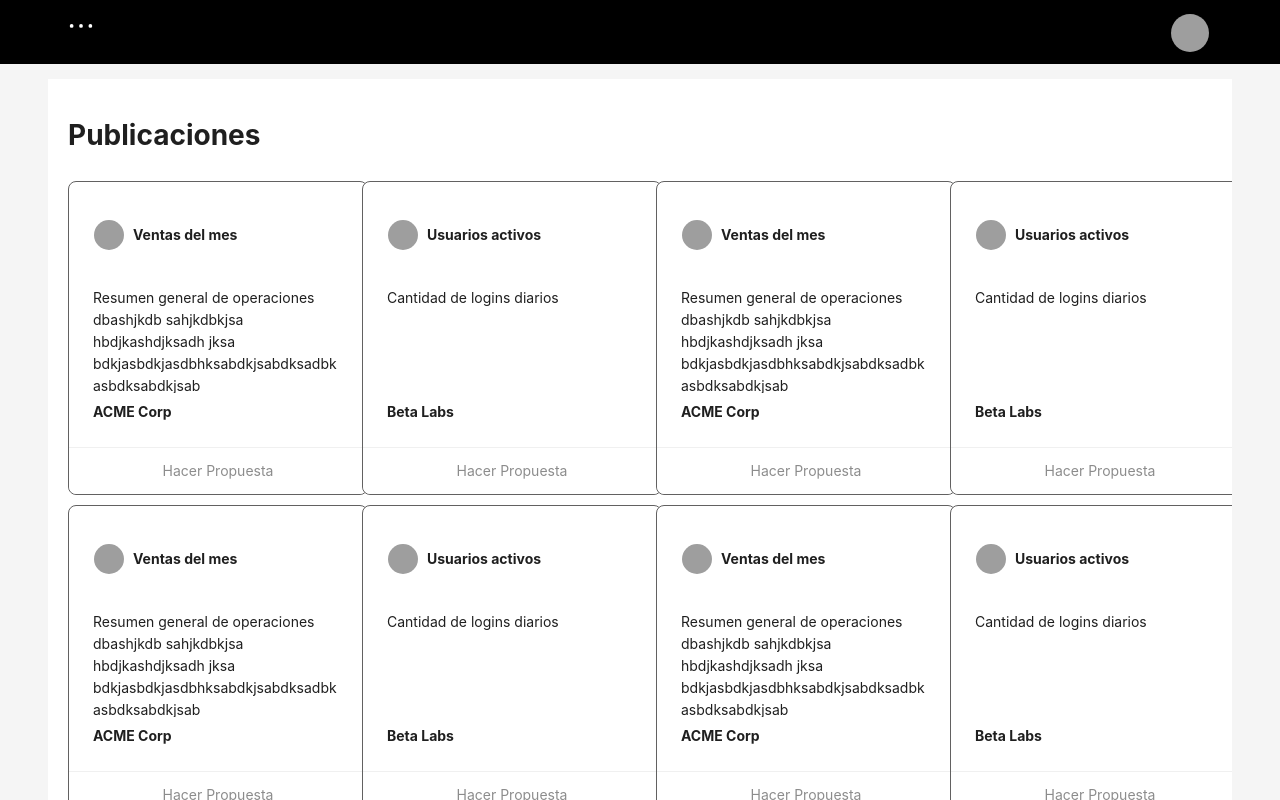
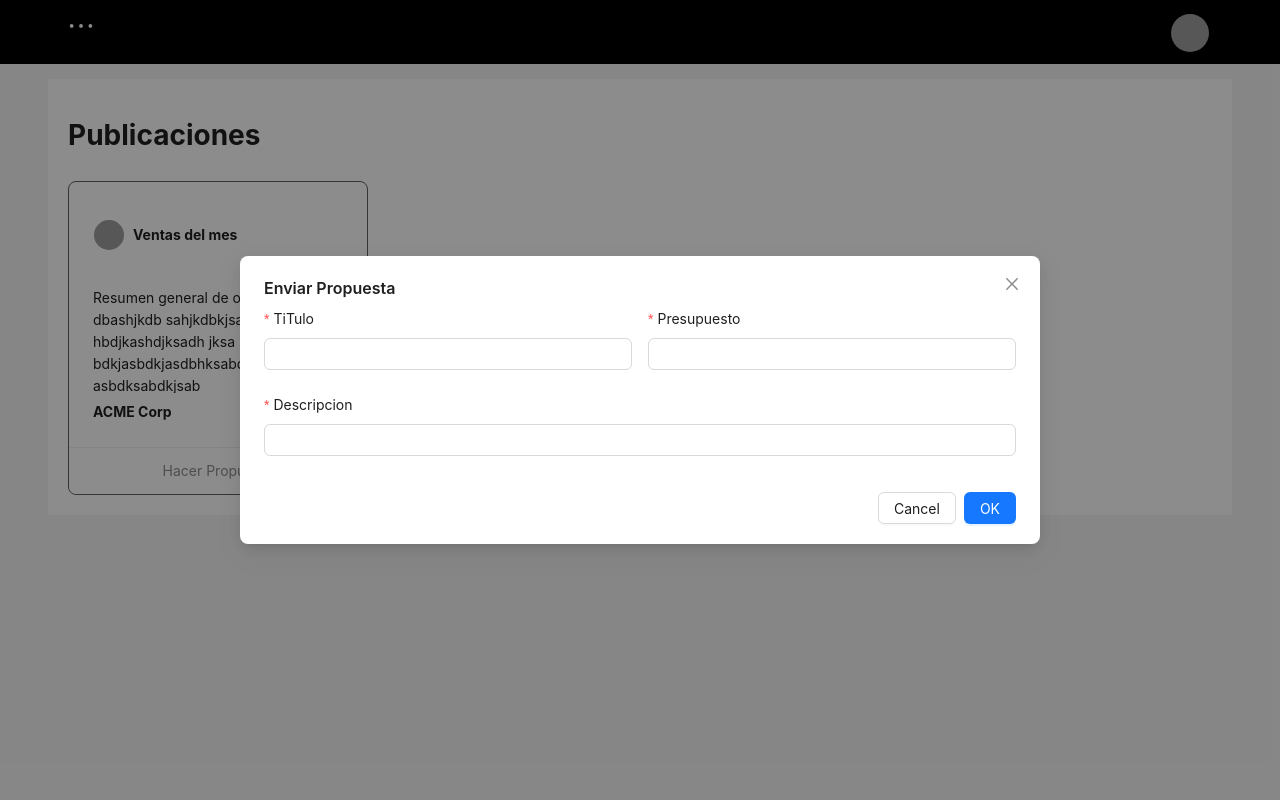
Before and after one commit to santiLongo/ProyectoProgramacion3, a React (Vite) app in the folder Front/: page / in a window 1280 px wide. Both pictures are taken after a click on the link "Hacer Propuesta". Shown: the top 800 px of the page. Built offline with nearby package versions, Linux system fonts and the light colour scheme; grey boxes are pictures that could not be loaded.

Commit message:
Form y Dialog
Subo el Form funcionando (Medianamenteme bien), ahi un div raro cuando salta el mensaje de required

```diff
--- /dev/null
+++ b/Front/src/components/basic-form/BasicFom.tsx
@@ -0,0 +1,150 @@
+// import React from 'react';
+// import type { FormProps } from 'antd';
+// import { Button, Checkbox, Col, Form, Input, Row } from 'antd';
+
+// export const BasicForm : React.FC = (formulario: Form.useForm(), config: BasicFormConfig[]) => {
+//     let groupedRows: { row: number; items: BasicFormConfig[]}[] = [];
+
+//     const map = new Map<number, BasicFormConfig[]>();
+//     for (const item of config) {
+//       if (!map.has(item.row)) map.set(item.row, []);
+//       map.get(item.row)!.push(item);
+//     }
+
+//     groupedRows = Array.from(map.entries())
+//       .map(([row, items]) => ({ row, items }))
+//       .sort((a, b) => a.row - b.row);
+
+//     return (
+//         <>
+//             <Form
+//             form={formulario}
+//     labelCol={{ span: 8 }}
+//     wrapperCol={{ span: 16 }}
+//     style={{ maxWidth: 600 }}
+//     initialValues={{ remember: true }}
+//     autoComplete="off"
+//   >
+
+//     {{groupedRows.forEach(group => {
+//         <Row>
+//             {{group.items.forEach(item => {
+//                 <Col span={item.col}>
+//                     <Form.Item<>
+//                         label={item.label}
+//                         name={item.formControlName}
+//                         rules={[{ required: item.required === undefined? false : item.required, message: 'Este campo es requerido' }]}
+//                         hidden={item.hidden === undefined? false : item.hidden}
+//                         >
+//                             {{if(item.type === 'form-field'){
+//                                 <Input readOnly={item.readonly=== undefined? false : item.readonly}/>
+//                             }}}
+
+//                     </Form.Item>
+//                 </Col>
+//             });}}
+//         </Row>
+
+//     });}}
+
+//   </Form>
+//         </>
+//     )
+// }
+
+// export interface BasicFormConfig{
+//     formControlName: string,
+//     type: 'form-date' | 'form-field' | 'form-number' | 'textarea' | 'checkbox' | 'combo',
+//     comboType?: string,
+//     label: string,
+//     col: 2 | 4 | 6 | 8 | 12 | 24,
+//     row: number
+//     readonly?: boolean,
+//     required?: boolean,
+//     hidden?: boolean
+// }
+
+import React from "react";
+import { Form, Input, Checkbox, Row, Col, DatePicker } from "antd";
+import type { FormInstance } from "antd/es/form";
+
+export interface BasicFormConfig {
+  formControlName: string;
+  type: "form-date" | "form-field" | "form-number" | "textarea" | "checkbox" | "combo";
+  comboType?: string;
+  label: string;
+  col: 2 | 4 | 6 | 8 | 12 | 24;
+  row: number;
+  readonly?: boolean;
+  required?: boolean;
+  hidden?: boolean;
+}
+
+interface BasicFormProps {
+  form: FormInstance;
+  config: BasicFormConfig[];
+  onSubmit?: (values: any) => void;
+}
+
+export const BasicForm: React.FC<BasicFormProps> = ({ form, config, onSubmit }) => {
+  // Agrupar por filas
+  const groupedRows = Array.from(
+    config.reduce((acc, item) => {
+      if (!acc.has(item.row)) acc.set(item.row, []);
+      acc.get(item.row)!.push(item);
+      return acc;
+    }, new Map<number, BasicFormConfig[]>())
+  )
+    .map(([row, items]) => ({ row, items }))
+    .sort((a, b) => a.row - b.row);
+
+  // Renderizador de campos
+  const renderField = (item: BasicFormConfig) => {
+    switch (item.type) {
+      case "form-field":
+        return <Input style={{width: '100%',}} readOnly={item.readonly ?? false} />;
+      case "form-number":
+        return <Input style={{width: '100%',}} type="number" readOnly={item.readonly ?? false} />;
+      case "textarea":
+        return <Input.TextArea style={{width: '100%',}} readOnly={item.readonly ?? false} />;
+      case "checkbox":
+        return <Checkbox style={{width: '100%',}} disabled={item.readonly ?? false} />;
+      case "form-date":
+        return <DatePicker style={{width: '100%',}}  disabled={item.readonly ?? false} />;
+      default:
+        return <Input style={{width: '100%',}} readOnly={item.readonly ?? false} />;
+    }
+  };
+
+  return (
+    <Form
+      form={form}
+      style={{ maxWidth: 800 }}
+      autoComplete="off"
+      onFinish={onSubmit}
+    >
+      {groupedRows.map((group) => (
+        <Row key={group.row} gutter={16}>
+          {group.items.map((item) => (
+            <Col key={item.formControlName} span={item.col}>
+              <Form.Item
+                layout="vertical"
+                label={item.label}
+                name={item.formControlName}
+                rules={[
+                  {
+                    required: item.required ?? false,
+                    message: "Este campo es requerido",
+                  },
+                ]}
+                hidden={item.hidden ?? false}
+              >
+                {renderField(item)}
+              </Form.Item>
+            </Col>
+          ))}
+        </Row>
+      ))}
+    </Form>
+  );
+};
--- a/Front/src/components/card-publicacion/CardPublicacion.tsx
+++ b/Front/src/components/card-publicacion/CardPublicacion.tsx
@@ -48,5 +48,5 @@ export interface DashboardCardsProps {
 type TypeActions = {
   key: string;
   label: string;
-  onClick?: () => undefined;
+  onClick?: () => void;
 };
--- a/Front/src/modules/home/Home.tsx
+++ b/Front/src/modules/home/Home.tsx
@@ -1,104 +1,87 @@
-import React from "react";
+import React, { useState } from "react";
 import { DashboardCards } from "../../components/dashboard-card/DashboardCards";
 import { type DashboardCardsProps } from "../../components/card-publicacion/CardPublicacion";
 import { CardView } from "../../components/card-view/CardView";
+import { Form, Modal } from "antd";
+import { BasicForm, type BasicFormConfig } from "../../components/basic-form/BasicFom";
+
+const formConfigs: Array<BasicFormConfig> = [
+  {
+    formControlName: 'titulo',
+    label: 'TiTulo',
+    type: 'form-field',
+    col: 12,
+    row: 1,
+    required: true
+  },
+  {
+    formControlName: 'presupuiesto',
+    label: 'Presupuesto',
+    type: 'form-number',
+    col: 12,
+    row: 1,
+    required: true
+  },
+  {
+    formControlName: 'descripcion',
+    label: 'Descripcion',
+    type: 'form-field',
+    col: 24,
+    row: 2,
+    required: true
+  },
+];
 
 const Home: React.FC = () => {
-  const soyEmprendedor = false;
+  const [open, setOpen] = useState(false);
+  const [form] = Form.useForm();
+  // const soyEmprendedor = false;
   const cardsData: DashboardCardsProps[] = [
     {
       title: "Ventas del mes",
-      description: "Resumen general de operaciones dbashjkdb sahjkdbkjsa hbdjkashdjksadh jksa bdkjasbdkjasdbhksabdkjsabdksadbkasbdksabdkjsab",
+      description:
+        "Resumen general de operaciones dbashjkdb sahjkdbkjsa hbdjkashdjksadh jksa bdkjasbdkjasdbhksabdkjsabdksadbkasbdksabdkjsab",
       coorpName: "ACME Corp",
       imageUrl: "https://api.dicebear.com/7.x/miniavs/svg?seed=1",
-      actions: [{ key: "hacerPropuesta", label: "Hacer Propuesta", onClick: () => undefined },],
+      actions: [
+        {
+          key: "hacerPropuesta",
+          label: "Hacer Propuesta",
+          onClick: () => setOpen(true),
+        },
+      ],
     },
-    {
-      title: "Usuarios activos",
-      description: "Cantidad de logins diarios",
-      coorpName: "Beta Labs",
-      imageUrl: "https://api.dicebear.com/7.x/miniavs/svg?seed=2",
-      actions: [{ key: "hacerPropuesta", label: "Hacer Propuesta", onClick: () => undefined },],
-    },
-    {
-      title: "Ventas del mes",
-      description: "Resumen general de operaciones dbashjkdb sahjkdbkjsa hbdjkashdjksadh jksa bdkjasbdkjasdbhksabdkjsabdksadbkasbdksabdkjsab",
-      coorpName: "ACME Corp",
-      imageUrl: "https://api.dicebear.com/7.x/miniavs/svg?seed=1",
-      actions: [{ key: "hacerPropuesta", label: "Hacer Propuesta", onClick: () => undefined },],
-    },
-    {
-      title: "Usuarios activos",
-      description: "Cantidad de logins diarios",
-      coorpName: "Beta Labs",
-      imageUrl: "https://api.dicebear.com/7.x/miniavs/svg?seed=2",
-      actions: [{ key: "hacerPropuesta", label: "Hacer Propuesta", onClick: () => undefined },],
-    },
-    {
-      title: "Ventas del mes",
-      description: "Resumen general de operaciones dbashjkdb sahjkdbkjsa hbdjkashdjksadh jksa bdkjasbdkjasdbhksabdkjsabdksadbkasbdksabdkjsab",
-      coorpName: "ACME Corp",
-      imageUrl: "https://api.dicebear.com/7.x/miniavs/svg?seed=1",
-      actions: [{ key: "hacerPropuesta", label: "Hacer Propuesta", onClick: () => undefined },],
-    },
-    {
-      title: "Usuarios activos",
-      description: "Cantidad de logins diarios",
-      coorpName: "Beta Labs",
-      imageUrl: "https://api.dicebear.com/7.x/miniavs/svg?seed=2",
-      actions: [{ key: "hacerPropuesta", label: "Hacer Propuesta", onClick: () => undefined },],
-    },
-    {
-      title: "Ventas del mes",
-      description: "Resumen general de operaciones dbashjkdb sahjkdbkjsa hbdjkashdjksadh jksa bdkjasbdkjasdbhksabdkjsabdksadbkasbdksabdkjsab",
-      coorpName: "ACME Corp",
-      imageUrl: "https://api.dicebear.com/7.x/miniavs/svg?seed=1",
-      actions: [{ key: "hacerPropuesta", label: "Hacer Propuesta", onClick: () => undefined },],
-    },
-    {
-      title: "Usuarios activos",
-      description: "Cantidad de logins diarios",
-      coorpName: "Beta Labs",
-      imageUrl: "https://api.dicebear.com/7.x/miniavs/svg?seed=2",
-      actions: [{ key: "hacerPropuesta", label: "Hacer Propuesta", onClick: () => undefined },],
-    },
-    {
-      title: "Ventas del mes",
-      description: "Resumen general de operaciones dbashjkdb sahjkdbkjsa hbdjkashdjksadh jksa bdkjasbdkjasdbhksabdkjsabdksadbkasbdksabdkjsab",
-      coorpName: "ACME Corp",
-      imageUrl: "https://api.dicebear.com/7.x/miniavs/svg?seed=1",
-      actions: [{ key: "hacerPropuesta", label: "Hacer Propuesta", onClick: () => undefined },],
-    },
-    {
-      title: "Usuarios activos",
-      description: "Cantidad de logins diarios",
-      coorpName: "Beta Labs",
-      imageUrl: "https://api.dicebear.com/7.x/miniavs/svg?seed=2",
-      actions: [{ key: "hacerPropuesta", label: "Hacer Propuesta", onClick: () => undefined },],
-    },
-    {
-      title: "Ventas del mes",
-      description: "Resumen general de operaciones dbashjkdb sahjkdbkjsa hbdjkashdjksadh jksa bdkjasbdkjasdbhksabdkjsabdksadbkasbdksabdkjsab",
-      coorpName: "ACME Corp",
-      imageUrl: "https://api.dicebear.com/7.x/miniavs/svg?seed=1",
-      actions: [{ key: "hacerPropuesta", label: "Hacer Propuesta", onClick: () => undefined },],
-    },
-    {
-      title: "Usuarios activos",
-      description: "Cantidad de logins diarios",
-      coorpName: "Beta Labs",
-      imageUrl: "https://api.dicebear.com/7.x/miniavs/svg?seed=2",
-      actions: [{ key: "hacerPropuesta", label: "Hacer Propuesta", onClick: () => undefined },],
-    },
-
   ];
 
+  const handleOk = () => {
+    console.log("Salio todo piola");
+    setOpen(false);
+  }
+  const handleCancel = () => {
+    setOpen(false);
+  }
 
   return (
     <>
       <CardView title="Publicaciones">
         <DashboardCards cards={cardsData}></DashboardCards>
       </CardView>
+
+      <Modal
+        title={"Enviar Propuesta"}
+        width={800}
+        centered
+        open={open}
+        onOk={handleOk}
+        onCancel={handleCancel}
+        destroyOnClose
+      >
+        <BasicForm
+          form={form}
+          config={formConfigs}
+        >
+        </BasicForm>
+      </Modal>
     </>
   );
 };
```
Also changed, not shown: Front/src/components/basic-dialog/BasicDialog.tsx (added, +44 -0 lines).
